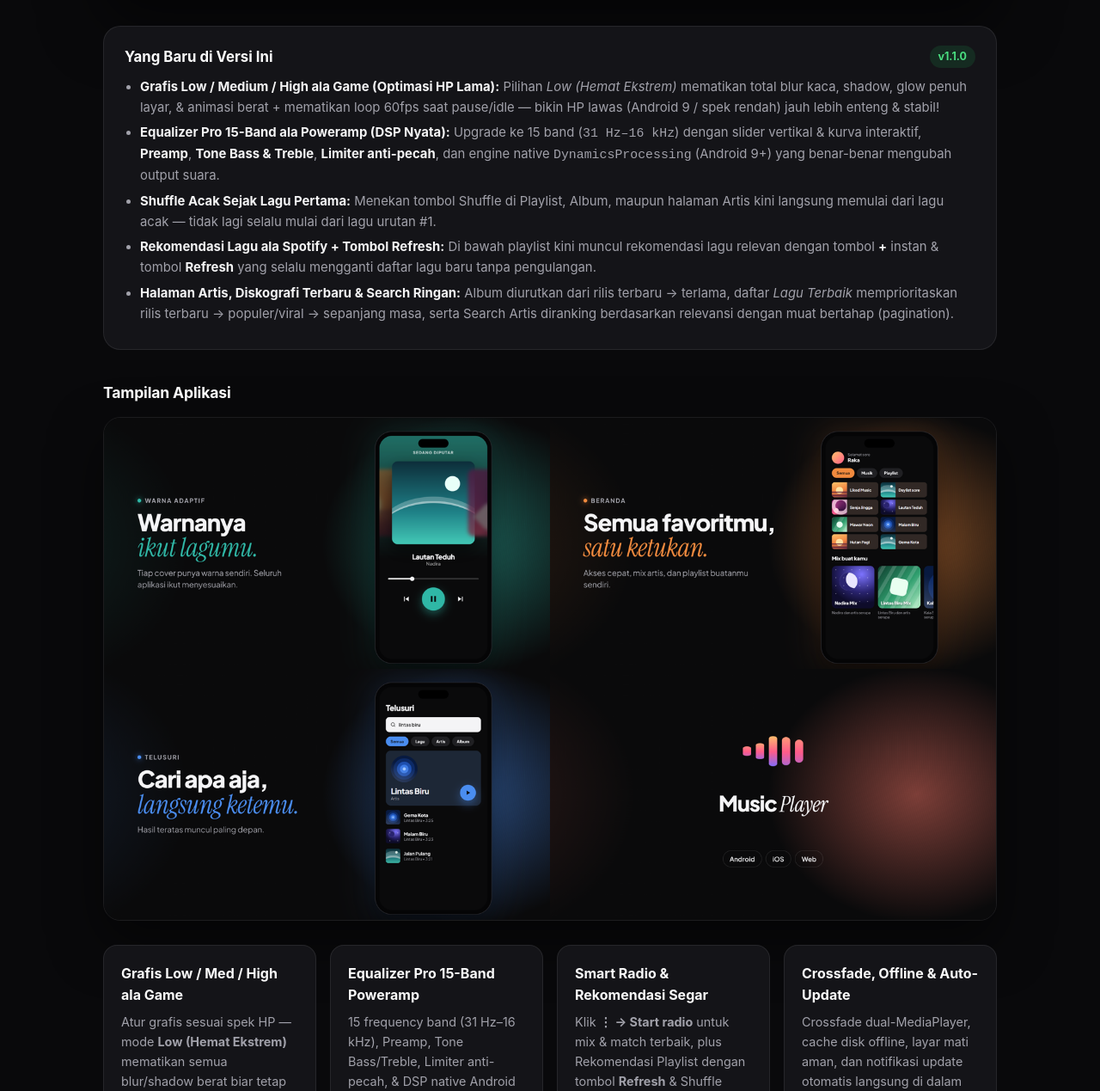
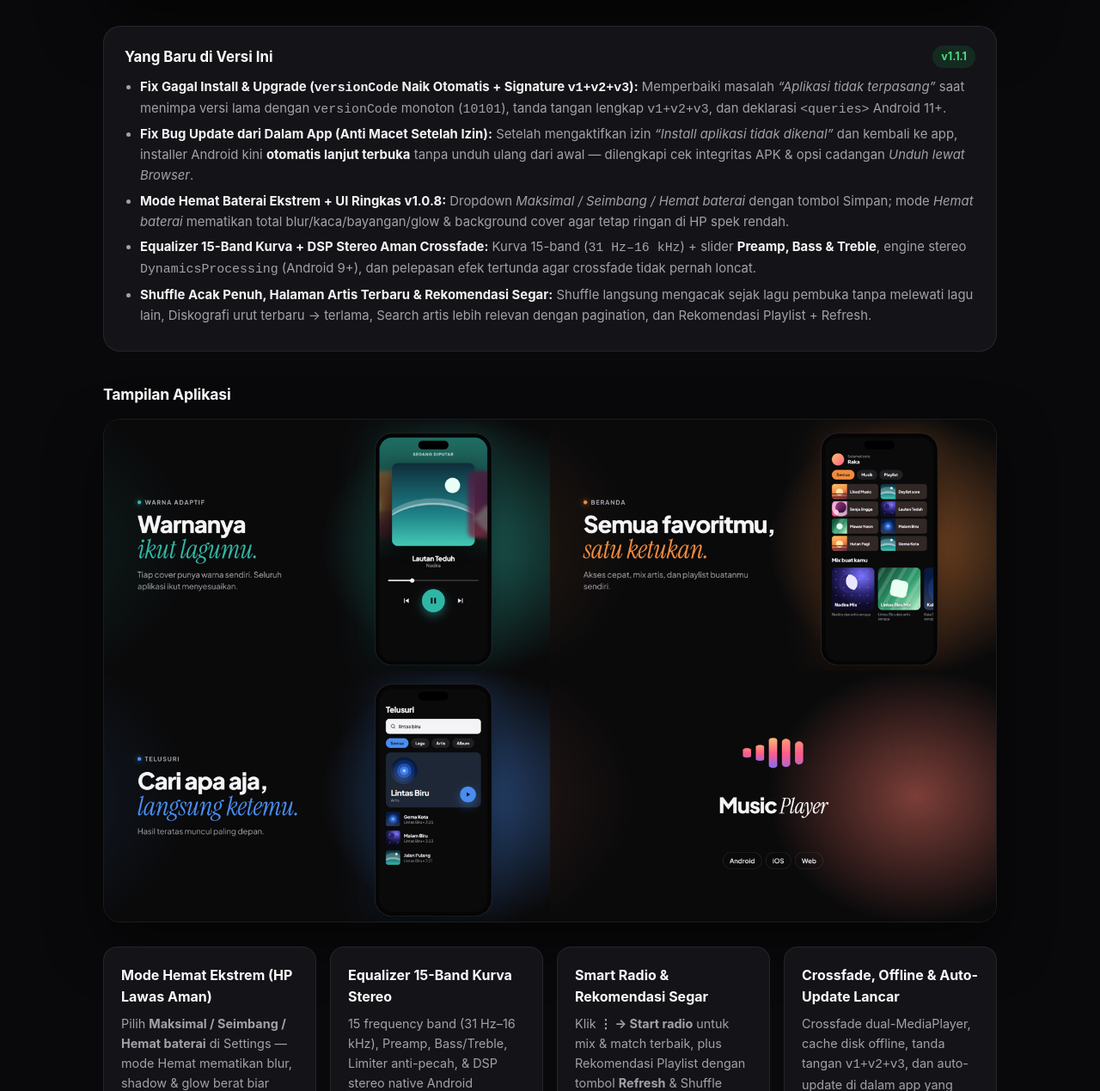
Before and after one commit to h3rwthme/Music-, a plain HTML site: page docs/index.html in a window 1280 px wide. Shown: the part 1531-2800 px from the top of the page at 86% size. Drawn offline with Linux system fonts and the light colour scheme; no server answers.

Commit message:
Release v1.1.1: fix APK install & in-app updater, refine Hemat mode & stereo 15-band EQ

```diff
--- a/docs/index.html
+++ b/docs/index.html
@@ -173,7 +173,7 @@
       <img class="logo" src="https://raw.githubusercontent.com/h3rwthme/Music-/main/assets/icon.svg" alt="Logo Music Player" />
       <div class="pill">
         <span class="dot"></span>
-        <span id="release-label">v1.1.0 · Android 7.0+ (arm64-v8a) · ~8.6 MB</span>
+        <span id="release-label">v1.1.1 · Android 7.0+ (arm64-v8a) · ~8.6 MB</span>
       </div>
       <h1>Music Player</h1>
       <p class="subtitle">
@@ -230,14 +230,14 @@
     <section class="whats-new">
       <div class="whats-new__head">
         <h2>Yang Baru di Versi Ini</h2>
-        <span class="whats-new__tag" id="whats-new-tag">v1.1.0</span>
+        <span class="whats-new__tag" id="whats-new-tag">v1.1.1</span>
       </div>
       <ul id="whats-new-list">
-        <li><strong>Grafis Low / Medium / High ala Game (Optimasi HP Lama):</strong> Pilihan <em>Low (Hemat Ekstrem)</em> mematikan total blur kaca, shadow, glow penuh layar, &amp; animasi berat + mematikan loop 60fps saat pause/idle — bikin HP lawas (Android 9 / spek rendah) jauh lebih enteng &amp; stabil!</li>
-        <li><strong>Equalizer Pro 15-Band ala Poweramp (DSP Nyata):</strong> Upgrade ke 15 band (<code>31 Hz–16 kHz</code>) dengan slider vertikal &amp; kurva interaktif, <strong>Preamp</strong>, <strong>Tone Bass &amp; Treble</strong>, <strong>Limiter anti-pecah</strong>, dan engine native <code>DynamicsProcessing</code> (Android 9+) yang benar-benar mengubah output suara.</li>
-        <li><strong>Shuffle Acak Sejak Lagu Pertama:</strong> Menekan tombol Shuffle di Playlist, Album, maupun halaman Artis kini langsung memulai dari lagu acak — tidak lagi selalu mulai dari lagu urutan #1.</li>
-        <li><strong>Rekomendasi Lagu ala Spotify + Tombol Refresh:</strong> Di bawah playlist kini muncul rekomendasi lagu relevan dengan tombol <strong>+</strong> instan &amp; tombol <strong>Refresh</strong> yang selalu mengganti daftar lagu baru tanpa pengulangan.</li>
-        <li><strong>Halaman Artis, Diskografi Terbaru &amp; Search Ringan:</strong> Album diurutkan dari rilis terbaru → terlama, daftar <em>Lagu Terbaik</em> memprioritaskan rilis terbaru → populer/viral → sepanjang masa, serta Search Artis diranking berdasarkan relevansi dengan muat bertahap (pagination).</li>
+        <li><strong>Fix Gagal Install &amp; Upgrade (<code>versionCode</code> Naik Otomatis + Signature <code>v1+v2+v3</code>):</strong> Memperbaiki masalah <em>“Aplikasi tidak terpasang”</em> saat menimpa versi lama dengan <code>versionCode</code> monoton (<code>10101</code>), tanda tangan lengkap <code>v1+v2+v3</code>, dan deklarasi <code>&lt;queries&gt;</code> Android 11+.</li>
+        <li><strong>Fix Bug Update dari Dalam App (Anti Macet Setelah Izin):</strong> Setelah mengaktifkan izin <em>“Install aplikasi tidak dikenal”</em> dan kembali ke app, installer Android kini <strong>otomatis lanjut terbuka</strong> tanpa unduh ulang dari awal — dilengkapi cek integritas APK &amp; opsi cadangan <em>Unduh lewat Browser</em>.</li>
+        <li><strong>Mode Hemat Baterai Ekstrem + UI Ringkas v1.0.8:</strong> Dropdown <em>Maksimal / Seimbang / Hemat baterai</em> dengan tombol Simpan; mode <em>Hemat baterai</em> mematikan total blur/kaca/bayangan/glow &amp; background cover agar tetap ringan di HP spek rendah.</li>
+        <li><strong>Equalizer 15-Band Kurva + DSP Stereo Aman Crossfade:</strong> Kurva 15-band (<code>31 Hz–16 kHz</code>) + slider <strong>Preamp, Bass &amp; Treble</strong>, engine stereo <code>DynamicsProcessing</code> (Android 9+), dan pelepasan efek tertunda agar crossfade tidak pernah loncat.</li>
+        <li><strong>Shuffle Acak Penuh, Halaman Artis Terbaru &amp; Rekomendasi Segar:</strong> Shuffle langsung mengacak sejak lagu pembuka tanpa melewati lagu lain, Diskografi urut terbaru → terlama, Search artis lebih relevan dengan pagination, dan Rekomendasi Playlist + Refresh.</li>
       </ul>
     </section>
 
@@ -248,20 +248,20 @@
 
     <section class="grid">
       <div class="card">
-        <h3>Grafis Low / Med / High ala Game</h3>
-        <p>Atur grafis sesuai spek HP — mode <strong>Low (Hemat Ekstrem)</strong> mematikan semua blur/shadow berat biar tetap mulus di Android lawas.</p>
+        <h3>Mode Hemat Ekstrem (HP Lawas Aman)</h3>
+        <p>Pilih <strong>Maksimal / Seimbang / Hemat baterai</strong> di Settings — mode Hemat mematikan blur, shadow &amp; glow berat biar lancar di Android 7–15.</p>
       </div>
       <div class="card">
-        <h3>Equalizer Pro 15-Band Poweramp</h3>
-        <p>15 frequency band (31 Hz–16 kHz), Preamp, Tone Bass/Treble, Limiter anti-pecah, &amp; DSP native Android <code>DynamicsProcessing</code>.</p>
+        <h3>Equalizer 15-Band Kurva Stereo</h3>
+        <p>15 frequency band (31 Hz–16 kHz), Preamp, Bass/Treble, Limiter anti-pecah, &amp; DSP stereo native Android <code>DynamicsProcessing</code>.</p>
       </div>
       <div class="card">
         <h3>Smart Radio &amp; Rekomendasi Segar</h3>
-        <p>Klik <strong>⋮ → Start radio</strong> untuk mix &amp; match terbaik, plus Rekomendasi Playlist dengan tombol <strong>Refresh</strong> &amp; Shuffle acak sejak lagu #1.</p>
+        <p>Klik <strong>⋮ → Start radio</strong> untuk mix &amp; match terbaik, plus Rekomendasi Playlist dengan tombol <strong>Refresh</strong> &amp; Shuffle acak penuh.</p>
       </div>
       <div class="card">
-        <h3>Crossfade, Offline &amp; Auto-Update</h3>
-        <p>Crossfade dual-MediaPlayer, cache disk offline, layar mati aman, dan notifikasi update otomatis langsung di dalam app.</p>
+        <h3>Crossfade, Offline &amp; Auto-Update Lancar</h3>
+        <p>Crossfade dual-MediaPlayer, cache disk offline, tanda tangan <code>v1+v2+v3</code>, dan auto-update di dalam app yang otomatis lanjut pasang setelah izin.</p>
       </div>
     </section>
 
```
Also changed, not shown: 2 other files.
